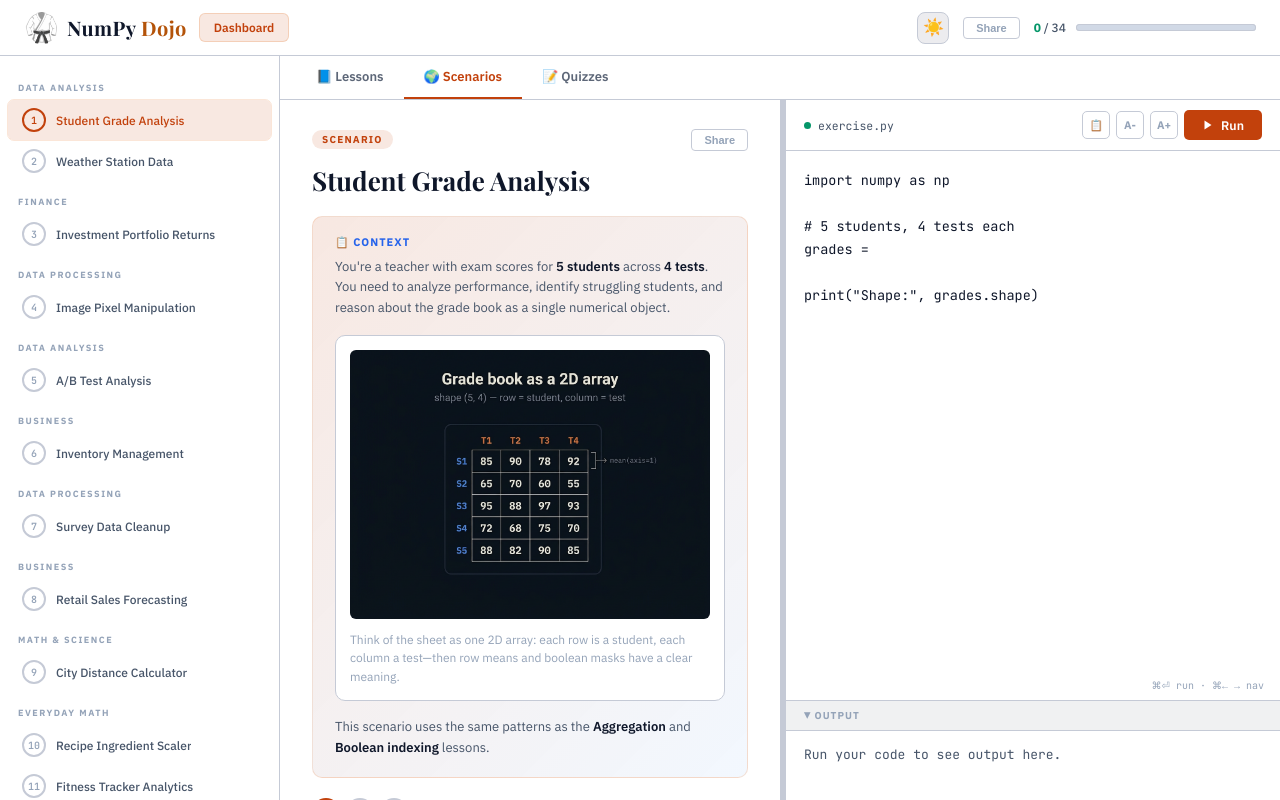
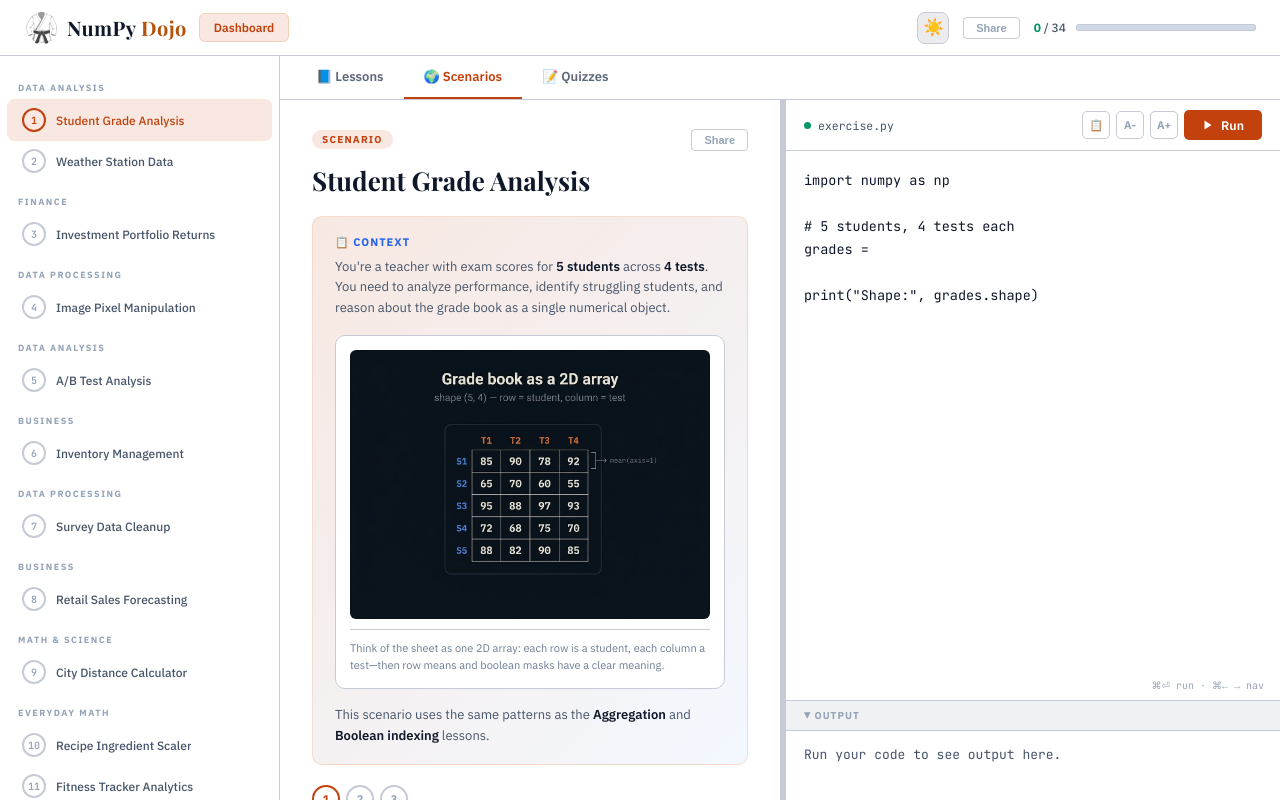
Before and after one commit to zeckdude/numpy-dojo, a Next.js app: page /scenarios/student-grades in a window 1280 px wide. Built offline with nearby package versions, Linux system fonts and the light colour scheme.

Commit message:
Enhance figure caption styles in globals.css: Introduce new CSS variables for figure captions in both light and dark themes, adjust font size and color for better readability, and add margin and padding for improved layout consistency.

```diff
--- a/src/app/globals.css
+++ b/src/app/globals.css
@@ -48,6 +48,8 @@ html[data-theme='dark'] {
   --tab-inactive-hover: #d8dee9;
   /* Lesson Resources summary line (on accent-dim) — must clear peach tint on dark UI */
   --lesson-resources-subtitle: #c5cedc;
+  /* Figure captions: cooler/lighter than body --text-mid on dark surfaces */
+  --figure-caption: #c2ccdc;
 }
 
 /* Light theme — bright UI; white page background */
@@ -90,6 +92,8 @@ html[data-theme='light'] {
   --tab-inactive: #5d6778;
   --tab-inactive-hover: #334155;
   --lesson-resources-subtitle: #3d4d60;
+  /* Softer slate than body --text-mid so caption reads as supporting copy */
+  --figure-caption: #6e7d91;
 }
 
 * { margin: 0; padding: 0; box-sizing: border-box; }
@@ -682,13 +686,21 @@ main {
   border-radius: 6px;
 }
 
+/* Captions: smaller + --figure-caption (hue/lightness vs body --text-mid) */
 .prose figcaption,
 .prose-figure figcaption {
   margin-top: 12px;
-  font-size: 12px;
+  font-size: 11px;
   line-height: 1.55;
-  color: var(--text-lo);
+  font-weight: 400;
+  color: var(--figure-caption);
   text-align: left;
+}
+
+.prose-figure figcaption {
+  margin-top: 10px;
+  padding-top: 10px;
+  border-top: 1px solid var(--border);
 }
 
 .lesson-details {
@@ -876,9 +888,12 @@ main {
 
 .why-matters-lightbox-copy .lightbox-prose-figcaption {
   margin: 14px 0 0;
-  font-size: 12px;
+  padding-top: 12px;
+  border-top: 1px solid var(--border);
+  font-size: 11px;
   line-height: 1.55;
-  color: var(--text-lo);
+  font-weight: 400;
+  color: var(--figure-caption);
 }
 
 .task {
```
